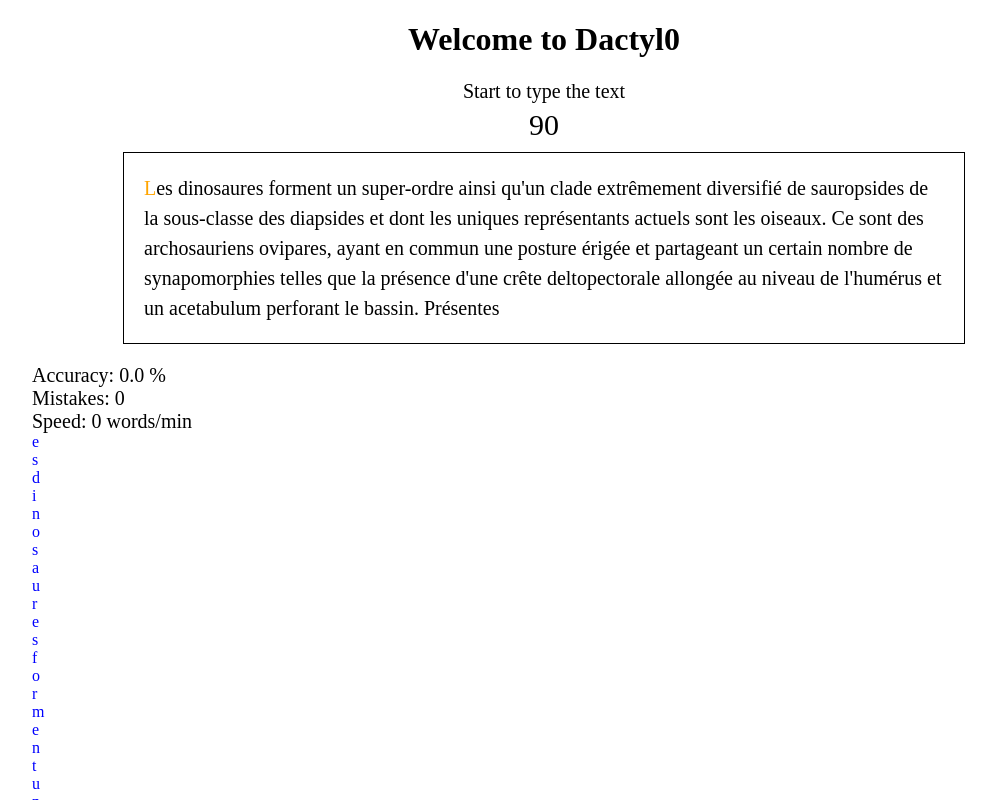
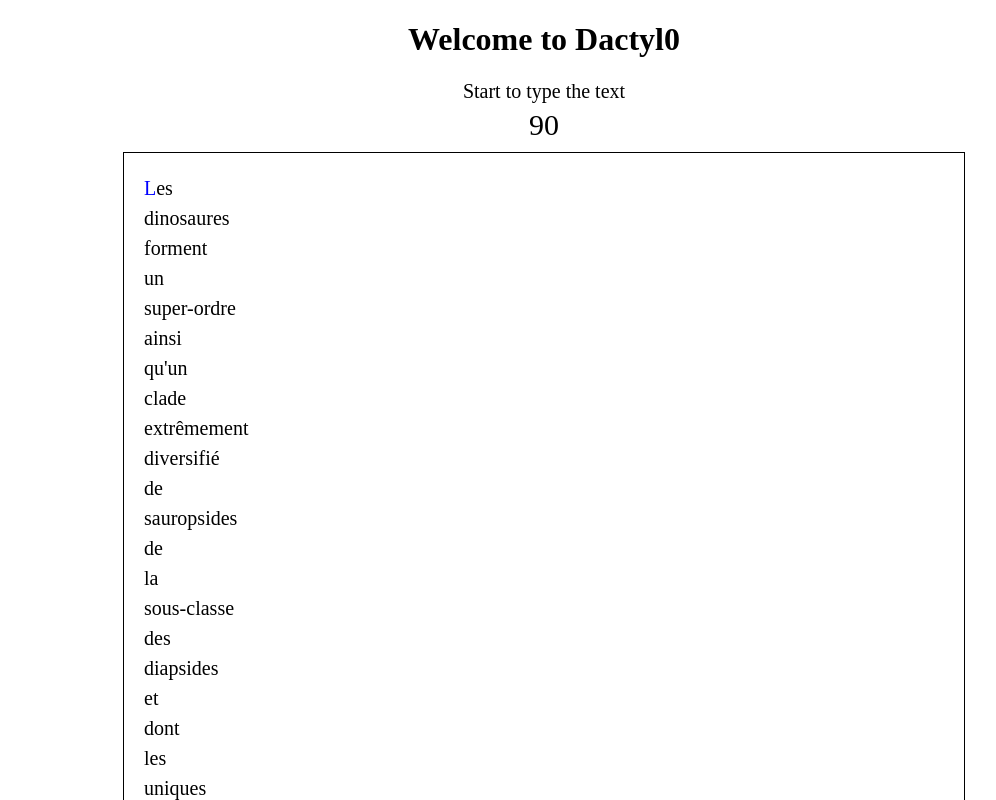
Before and after one commit to info7tik/dactylo, an Angular app: page / in a window 1280 px wide. Shown: the top 800 px of the page, without its empty margins (96-1092 px from the left). Built offline with nearby package versions, Linux system fonts and the light colour scheme.

Commit message:
type text as a sequence of words

```diff
--- a/src/app/app.component.html
+++ b/src/app/app.component.html
@@ -4,20 +4,15 @@
         <div class="instruction center-text">{{instruction}}</div>
         <div class="countdown center-text">{{remainingSeconds}}</div>
         <div class="text-to-copy">
-            <span class="past-text">{{beginText}}</span>
-            <div [class.current-whitespace]="blueLetter === ' '" class="current-text">{{ blueLetter }}</div>
-            <span class="future-text">{{endText}}</span>
+            <div *ngFor="let word of words">
+                <app-character *ngFor="let char of word" [character]="char.value" [color]="char.color"></app-character>
+            </div>
         </div>
         <div class="stats">
             <div>Accuracy: {{accuracyPercent.toFixed(1)}} %</div>
             <div>Mistakes: {{mistakeCounter}}</div>
             <div>Speed: {{wordNumber * 60 / countdownInSeconds}} words/min</div>
         </div>
-        <div>
-            <div *ngFor="let char of characters">
-                <app-character [character]="char.value" [color]="char.color"></app-character>
-            </div>
-        </div>
     </div>
 </main>
 
--- a/src/app/app.component.ts
+++ b/src/app/app.component.ts
@@ -3,6 +3,18 @@
 import { RouterOutlet } from '@angular/router';
 import { map, takeWhile, timer } from 'rxjs';
 import { CharacterComponent } from './character/character.component';
+
+enum LetterColor {
+    FUTURE_LETTER = "black",
+    LETTER_TO_TYPE = "blue",
+    PAST_LETTER_SUCCESS ="grey",
+    PAST_LETTER_ERROR =  "red"
+}
+
+interface ColoredLetter {
+    value: string;
+    color: LetterColor;
+}
 
 @Component({
     selector: 'app-root',
@@ -13,28 +25,37 @@
 })
 export class AppComponent {
     title = 'dactyl0';
-    beginText: string = "";
-    blueLetter = "L";
-    endText = "es dinosaures forment un super-ordre ainsi qu'un clade extrêmement diversifié de sauropsides de la sous-classe des diapsides et dont les uniques représentants actuels sont les oiseaux. Ce sont des archosauriens ovipares, ayant en commun une posture érigée et partageant un certain nombre de synapomorphies telles que la présence d'une crête deltopectorale allongée au niveau de l'humérus et un acetabulum perforant le bassin. Présentes";
+    textToType = "Les dinosaures forment un super-ordre ainsi qu'un clade extrêmement diversifié de sauropsides de la sous-classe des diapsides et dont les uniques représentants actuels sont les oiseaux. Ce sont des archosauriens ovipares, ayant en commun une posture érigée et partageant un certain nombre de synapomorphies telles que la présence d'une crête deltopectorale allongée au niveau de l'humérus et un acetabulum perforant le bassin. Présentes";
     instruction = "Start to type the text";
+    wordIndex = 0;
+    characterIndex = 0;
+    characterToType = "";
     accuracyPercent = 0;
     wordNumber = 0;
     mistakeCounter = 0;
     countdownInSeconds = 90;
     remainingSeconds = this.countdownInSeconds;
-    characters: any[] = [];
+    words: ColoredLetter[][] = [];
     private isRunningCountdown = false;
     private isExpiredCountdown = false;
 
 
     constructor() {
-        for (let char of this.endText) { this.characters.push({value: char, color: "blue"}); }
+        for (let word of this.textToType.split(" ")) {
+            let wordLetters: ColoredLetter[] = [];
+            for (let char of word) {
+                wordLetters.push({ value: char, color: LetterColor.FUTURE_LETTER });
+            }
+            if (wordLetters.length > 0) {
+                this.words.push(wordLetters);
+            }
+        }
+        this.words[0][0].color = LetterColor.LETTER_TO_TYPE;
     }
 
 
     @HostListener('document:keypress', ['$event'])
     handleKeyboardEvent(event: KeyboardEvent) {
-        this.characters[10].color = "red";
         if (!this.isRunningCountdown) {
             this.isRunningCountdown = true;
             const countdown = timer(0, 1000).pipe(map(n => this.countdownInSeconds - n), takeWhile(n => n > 0));
@@ -42,26 +63,20 @@
                 this.remainingSeconds -= 1;
                 if (this.remainingSeconds == 0) {
                     this.isExpiredCountdown = true;
-                    const properlyTypedWords: string[] = this.beginText.split(" ");
-                    if (properlyTypedWords.length == 0) {
-                        this.wordNumber = 0;
-                    } else {
-                        this.wordNumber = this.getLastElement(properlyTypedWords).length > 0 ?
-                            properlyTypedWords.length : properlyTypedWords.length - 1;
-                    }
-                    const properlyTypedCharacters = this.beginText.length;
+                    this.wordNumber = this.wordIndex;
+                    const properlyTypedCharacters = this.wordIndex * 2;
                     const totalHits = properlyTypedCharacters + this.mistakeCounter;
                     this.accuracyPercent = properlyTypedCharacters / totalHits * 100;
                 }
             });
         }
         if (!this.isExpiredCountdown) {
-            if (event.key == this.blueLetter) {
-                this.setNextCharInBlue();
-                if (this.endText.length == 0) {
-                    this.endText = this.beginText.substring(1) + this.blueLetter;
-                    this.blueLetter = this.beginText[0];
-                    this.beginText = "";
+            let keyTotype = this.words[this.wordIndex][this.characterIndex];
+            if (event.key == keyTotype.value) {
+                const lastWordIndex = this.words.length - 1;
+                const lastWordCharaacterIndex = this.words[lastWordIndex].length - 1;
+                if (this.wordIndex < lastWordIndex || lastWordCharaacterIndex < this.characterIndex) {
+                    this.selectNextCharacter();
                 }
             } else {
                 this.mistakeCounter++;
@@ -71,13 +86,12 @@
         }
     }
 
-    setNextCharInBlue() {
-        this.beginText += this.blueLetter;
-        this.blueLetter = this.endText[0];
-        this.endText = this.endText.substring(1);
-    }
-
-    private getLastElement(array: any[]): any {
-        return array[array.length - 1];
+    selectNextCharacter() {
+        const currentWord = this.words[this.wordIndex];
+        if (this.characterIndex < currentWord.length) {
+            currentWord[this.characterIndex].color = LetterColor.PAST_LETTER_ERROR;
+            this.characterIndex++;
+            currentWord[this.characterIndex].color = LetterColor.LETTER_TO_TYPE;
+        }
     }
 }
```
